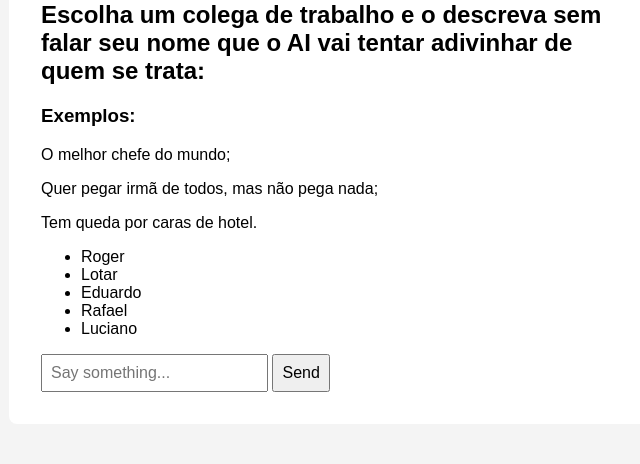
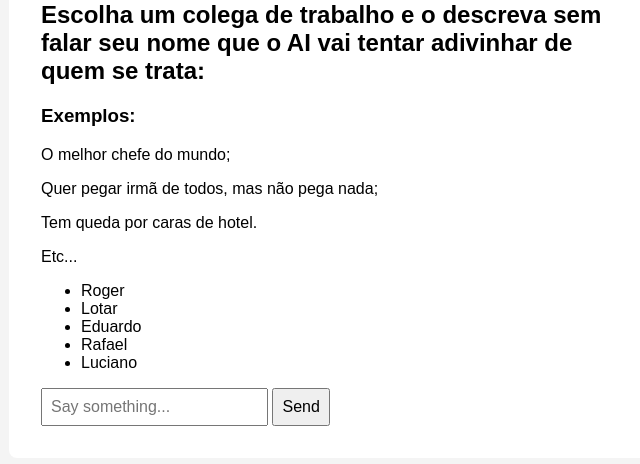
Before and after one commit to lswebdevelops/stock_predictions_ai-engineering, a website built with Vite: page frontend/index.html in a window 1280 px wide. Shown: the part 152-616 px from the top of the page, without its empty margins (299-939 px from the left). Built offline with nearby package versions, Linux system fonts and the light colour scheme.

Commit message:
for deploy

```diff
--- a/frontend/index.html
+++ b/frontend/index.html
@@ -13,6 +13,7 @@
       <p>O melhor chefe do mundo;</p>
       <p>Quer pegar irmã de todos, mas não pega nada;</p>
       <p>Tem queda por caras de hotel.</p>
+      <p>Etc...</p>
       <ul>
         <li>Roger</li>
         <li>Lotar</li>
```
